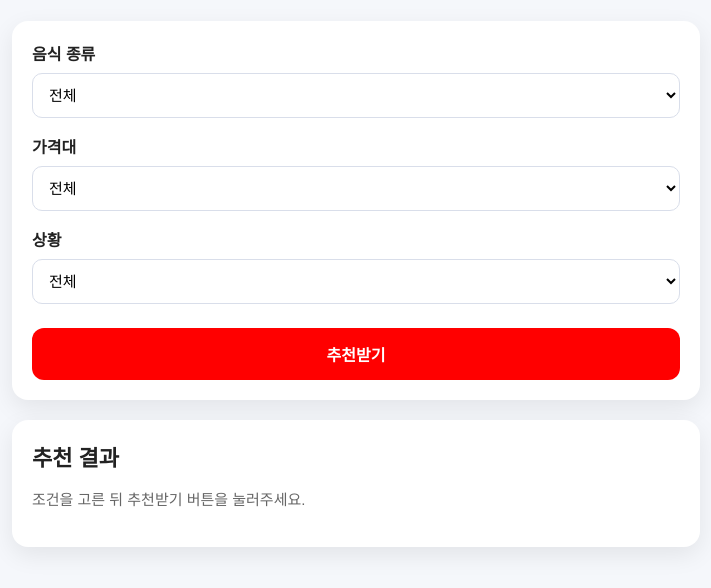
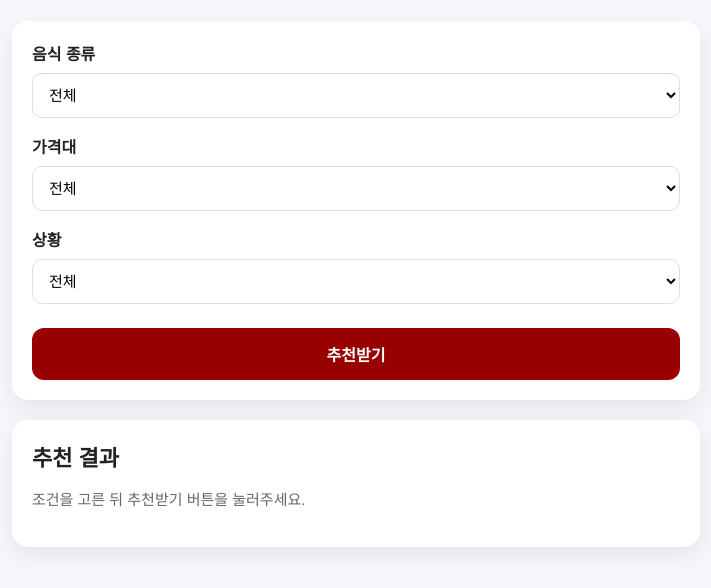
Before and after one commit to skifhjcn/2026sping, a plain HTML site: page index.html in a window 1280 px wide. Shown: the part 102-690 px from the top of the page, without its empty margins (284-995 px from the left). Drawn offline with Linux system fonts and the light colour scheme.

Commit message:
Update index.html

```diff
--- a/index.html
+++ b/index.html
@@ -82,7 +82,7 @@
       color: white;
     }
 #recommendBtn {
-  background: red;
+  background: #990000;
 }
     button:hover {
       opacity: 0.92;
```
